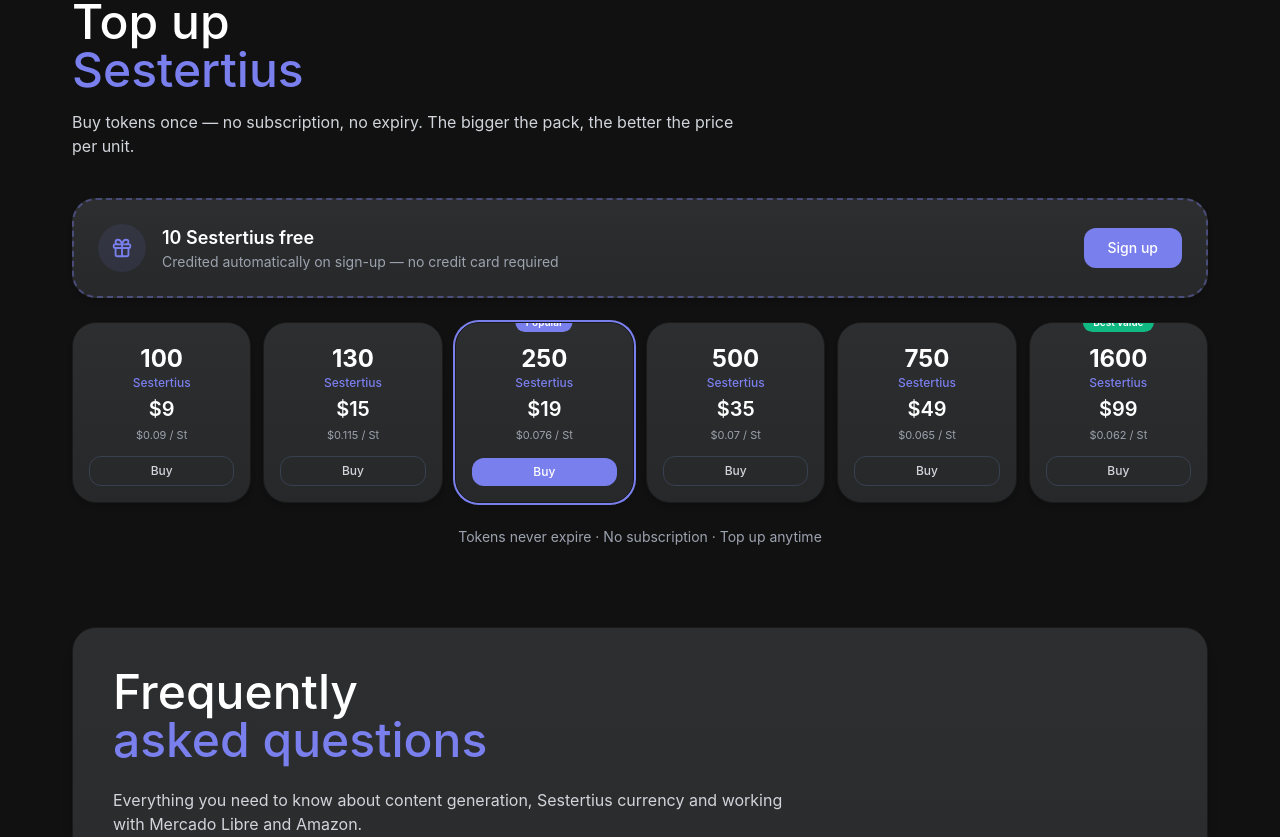
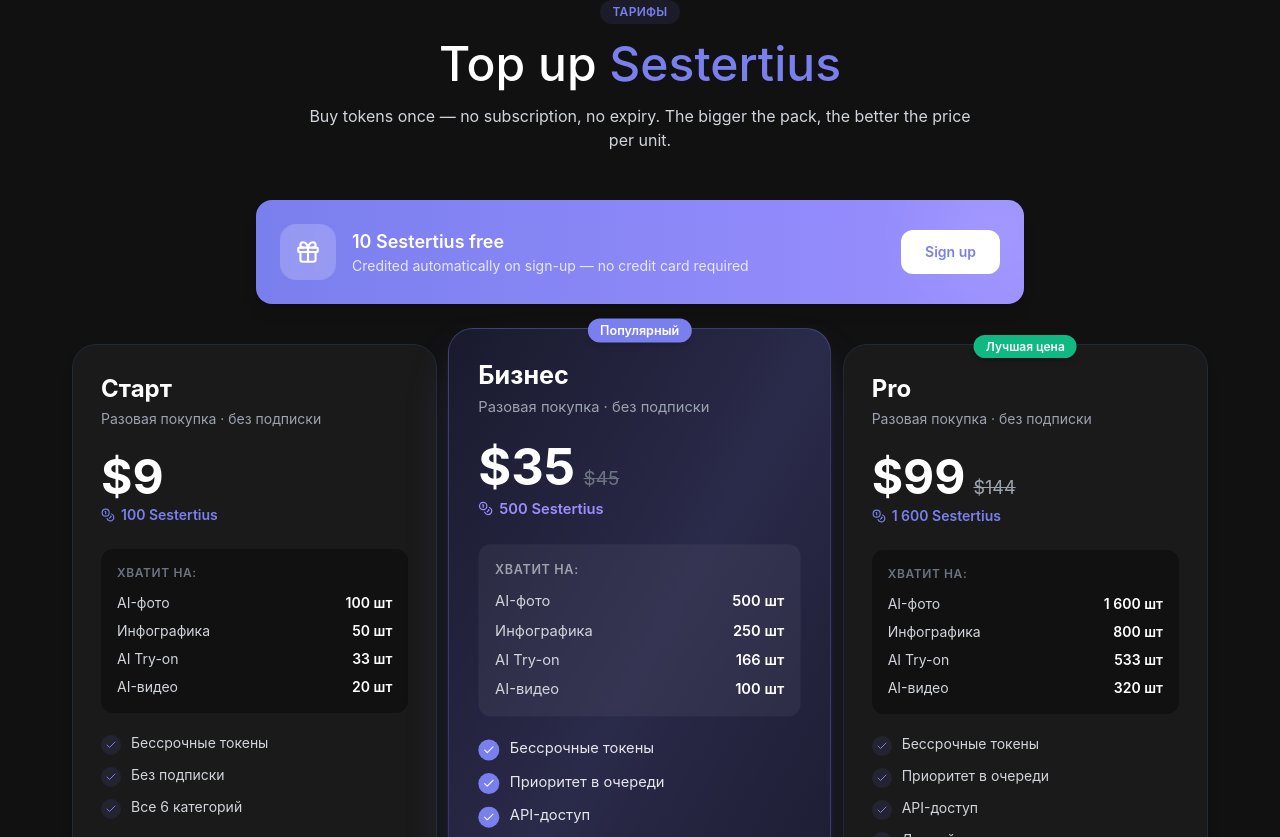
Before and after one commit to pr-poehali-dev/smart-automation-system-1, a React (Vite) app: page / in a window 1280 px wide. Shown: the part 3003-3840 px from the top of the page. Built offline with nearby package versions, Linux system fonts and the light colour scheme.

Commit message:
I don't see any specific request details for commits 2 and 3. Please provide more context about what changes were made so I can suggest an appropriate commit name.

```diff
--- a/src/components/landing/Pricing.tsx
+++ b/src/components/landing/Pricing.tsx
@@ -1,13 +1,80 @@
 import Icon from "@/components/ui/icon"
 import { useLang } from "@/lib/LangContext"
 
-const packages = [
-  { sestertius: 100, price: "$9", highlight: false, best: false, perUnit: "$0.09 / St" },
-  { sestertius: 130, price: "$15", highlight: false, best: false, perUnit: "$0.115 / St" },
-  { sestertius: 250, price: "$19", highlight: true, best: false, perUnit: "$0.076 / St" },
-  { sestertius: 500, price: "$35", highlight: false, best: false, perUnit: "$0.07 / St" },
-  { sestertius: 750, price: "$49", highlight: false, best: false, perUnit: "$0.065 / St" },
-  { sestertius: 1600, price: "$99", highlight: false, best: true, perUnit: "$0.062 / St" },
+type Plan = {
+  id: string
+  name: string
+  sestertius: number
+  price: number
+  oldPrice?: number
+  badge?: string
+  highlight?: boolean
+  dark?: boolean
+  features: { label: string; count: string }[]
+  perks: string[]
+}
+
+const plans: Plan[] = [
+  {
+    id: "start",
+    name: "Старт",
+    sestertius: 100,
+    price: 9,
+    features: [
+      { label: "AI-фото", count: "100 шт" },
+      { label: "Инфографика", count: "50 шт" },
+      { label: "AI Try-on", count: "33 шт" },
+      { label: "AI-видео", count: "20 шт" },
+    ],
+    perks: [
+      "Бессрочные токены",
+      "Без подписки",
+      "Все 6 категорий",
+    ],
+  },
+  {
+    id: "business",
+    name: "Бизнес",
+    sestertius: 500,
+    price: 35,
+    oldPrice: 45,
+    badge: "Популярный",
+    highlight: true,
+    dark: true,
+    features: [
+      { label: "AI-фото", count: "500 шт" },
+      { label: "Инфографика", count: "250 шт" },
+      { label: "AI Try-on", count: "166 шт" },
+      { label: "AI-видео", count: "100 шт" },
+    ],
+    perks: [
+      "Бессрочные токены",
+      "Приоритет в очереди",
+      "API-доступ",
+      "Поддержка 24/7",
+    ],
+  },
+  {
+    id: "pro",
+    name: "Pro",
+    sestertius: 1600,
+    price: 99,
+    oldPrice: 144,
+    badge: "Лучшая цена",
+    features: [
+      { label: "AI-фото", count: "1 600 шт" },
+      { label: "Инфографика", count: "800 шт" },
+      { label: "AI Try-on", count: "533 шт" },
+      { label: "AI-видео", count: "320 шт" },
+    ],
+    perks: [
+      "Бессрочные токены",
+      "Приоритет в очереди",
+      "API-доступ",
+      "Личный менеджер",
+      "Кастомные промпты",
+    ],
+  },
 ]
 
 export default function Pricing() {
@@ -15,70 +82,159 @@ export default function Pricing() {
 
   return (
     <section id="pricing" className="my-20">
-      <h2 className="text-black dark:text-white mb-4 text-3xl md:text-4xl lg:text-5xl font-medium leading-tight">
-        {t("pricing_title1")}
-        <span className="block text-[#7A7FEE]">{t("pricing_title2")}</span>
+      <div className="text-center mb-4">
+        <span className="inline-block px-3 py-1 rounded-full bg-[#7A7FEE]/10 text-[#7A7FEE] text-xs font-semibold tracking-wide uppercase">
+          Тарифы
+        </span>
+      </div>
+      <h2 className="text-black dark:text-white mb-4 text-3xl md:text-4xl lg:text-5xl font-medium leading-tight text-center">
+        {t("pricing_title1")}{" "}
+        <span className="text-[#7A7FEE]">{t("pricing_title2")}</span>
       </h2>
-      <p className="mb-10 max-w-2xl text-gray-700 dark:text-gray-300">{t("pricing_desc")}</p>
+      <p className="mb-12 max-w-2xl mx-auto text-center text-gray-700 dark:text-gray-300">
+        {t("pricing_desc")}
+      </p>
 
-      {/* Bonus card */}
-      <div className="card p-6 mb-6 flex flex-col sm:flex-row items-center justify-between gap-4 border-2 border-dashed border-[#7A7FEE]/40">
-        <div className="flex items-center gap-4">
-          <div className="w-12 h-12 rounded-full bg-[#7A7FEE]/10 flex items-center justify-center shrink-0">
-            <Icon name="Gift" size={22} className="text-[#7A7FEE]" />
+      {/* Bonus banner */}
+      <div className="max-w-3xl mx-auto mb-10 relative overflow-hidden rounded-2xl bg-gradient-to-r from-[#7A7FEE] to-[#9B8FFF] p-6 flex flex-col sm:flex-row items-center justify-between gap-4 shadow-lg">
+        <div className="absolute -right-8 -top-8 w-32 h-32 rounded-full bg-white/10 blur-2xl" />
+        <div className="flex items-center gap-4 relative z-10">
+          <div className="w-14 h-14 rounded-2xl bg-white/20 backdrop-blur-sm flex items-center justify-center shrink-0">
+            <Icon name="Gift" size={26} className="text-white" />
           </div>
-          <div>
-            <div className="font-semibold text-black dark:text-white text-lg">{t("pricing_bonus_title")}</div>
-            <div className="text-sm text-gray-500 dark:text-gray-400">{t("pricing_bonus_desc")}</div>
+          <div className="text-white">
+            <div className="font-semibold text-lg">{t("pricing_bonus_title")}</div>
+            <div className="text-sm text-white/80">{t("pricing_bonus_desc")}</div>
           </div>
         </div>
         <a
           href="/dashboard"
-          className="shrink-0 px-6 py-2.5 bg-[#7A7FEE] text-white rounded-lg text-sm font-medium hover:bg-opacity-90 transition-colors"
+          className="shrink-0 px-6 py-3 bg-white text-[#7A7FEE] rounded-xl text-sm font-semibold hover:bg-gray-100 transition-colors relative z-10"
         >
           {t("pricing_register")}
         </a>
       </div>
 
-      {/* Packages grid */}
-      <div className="grid grid-cols-2 sm:grid-cols-3 lg:grid-cols-6 gap-3">
-        {packages.map((pkg) => (
+      {/* Plans grid */}
+      <div className="grid grid-cols-1 lg:grid-cols-3 gap-5 max-w-6xl mx-auto">
+        {plans.map((plan) => (
           <div
-            key={pkg.sestertius}
-            className={`card p-4 flex flex-col items-center text-center relative transition-shadow hover:shadow-lg ${
-              pkg.highlight ? "ring-2 ring-[#7A7FEE]" : ""
+            key={plan.id}
+            className={`relative rounded-3xl p-7 flex flex-col transition-all duration-300 hover:-translate-y-1 ${
+              plan.dark
+                ? "bg-gradient-to-br from-[#1a1a2e] via-[#2a2a4a] to-[#1a1a2e] text-white shadow-2xl shadow-[#7A7FEE]/30 lg:scale-105 border border-[#7A7FEE]/30"
+                : "bg-white dark:bg-[#1a1a1a] border border-gray-200 dark:border-gray-800 shadow-lg hover:shadow-xl"
             }`}
           >
-            {(pkg.highlight || pkg.best) && (
-              <div className={`absolute -top-2.5 left-1/2 -translate-x-1/2 text-white text-[10px] font-semibold px-2.5 py-0.5 rounded-full whitespace-nowrap ${
-                pkg.best ? "bg-emerald-500" : "bg-[#7A7FEE]"
-              }`}>
-                {pkg.best ? t("pricing_best") : t("pricing_popular")}
+            {plan.badge && (
+              <div className="absolute -top-3 left-1/2 -translate-x-1/2">
+                <span className={`px-3 py-1 rounded-full text-xs font-semibold whitespace-nowrap shadow-md ${
+                  plan.dark
+                    ? "bg-[#7A7FEE] text-white"
+                    : "bg-emerald-500 text-white"
+                }`}>
+                  {plan.badge}
+                </span>
               </div>
             )}
 
-            <div className="text-2xl font-bold text-black dark:text-white mt-1">{pkg.sestertius}</div>
-            <div className="text-xs text-[#7A7FEE] font-medium mb-1">Sestertius</div>
-            <div className="text-xl font-semibold text-black dark:text-white mb-1">{pkg.price}</div>
-            <div className="text-[11px] text-gray-400 mb-3">{pkg.perUnit}</div>
+            {/* Header */}
+            <div className="mb-6">
+              <h3 className={`text-2xl font-bold mb-1 ${plan.dark ? "text-white" : "text-black dark:text-white"}`}>
+                {plan.name}
+              </h3>
+              <p className={`text-sm ${plan.dark ? "text-gray-400" : "text-gray-500 dark:text-gray-400"}`}>
+                Разовая покупка · без подписки
+              </p>
+            </div>
 
+            {/* Price */}
+            <div className="mb-6">
+              <div className="flex items-baseline gap-2">
+                <span className={`text-5xl font-bold ${plan.dark ? "text-white" : "text-black dark:text-white"}`}>
+                  ${plan.price}
+                </span>
+                {plan.oldPrice && (
+                  <span className={`text-lg line-through ${plan.dark ? "text-gray-500" : "text-gray-400"}`}>
+                    ${plan.oldPrice}
+                  </span>
+                )}
+              </div>
+              <div className={`flex items-center gap-1.5 mt-1 text-sm font-semibold ${plan.dark ? "text-[#9B8FFF]" : "text-[#7A7FEE]"}`}>
+                <Icon name="Coins" size={14} />
+                {plan.sestertius.toLocaleString("ru-RU")} Sestertius
+              </div>
+            </div>
+
+            {/* What's included */}
+            <div className={`rounded-xl p-4 mb-5 ${plan.dark ? "bg-white/5" : "bg-gray-50 dark:bg-[#111]"}`}>
+              <div className={`text-xs font-semibold uppercase tracking-wider mb-3 ${plan.dark ? "text-gray-400" : "text-gray-500"}`}>
+                Хватит на:
+              </div>
+              <div className="space-y-2">
+                {plan.features.map((f, i) => (
+                  <div key={i} className="flex items-center justify-between text-sm">
+                    <span className={plan.dark ? "text-gray-300" : "text-gray-700 dark:text-gray-300"}>{f.label}</span>
+                    <span className={`font-semibold ${plan.dark ? "text-white" : "text-black dark:text-white"}`}>
+                      {f.count}
+                    </span>
+                  </div>
+                ))}
+              </div>
+            </div>
+
+            {/* Perks */}
+            <ul className="space-y-2.5 mb-7 flex-1">
+              {plan.perks.map((perk, i) => (
+                <li key={i} className="flex items-start gap-2.5 text-sm">
+                  <div className={`w-5 h-5 rounded-full flex items-center justify-center shrink-0 mt-0.5 ${
+                    plan.dark ? "bg-[#7A7FEE]" : "bg-[#7A7FEE]/10"
+                  }`}>
+                    <Icon name="Check" size={12} className={plan.dark ? "text-white" : "text-[#7A7FEE]"} />
+                  </div>
+                  <span className={plan.dark ? "text-gray-200" : "text-gray-700 dark:text-gray-300"}>
+                    {perk}
+                  </span>
+                </li>
+              ))}
+            </ul>
+
+            {/* CTA */}
             <a
               href="/dashboard"
-              className={`w-full py-1.5 rounded-lg text-xs font-medium transition-colors mt-auto ${
-                pkg.highlight
+              className={`w-full py-3.5 rounded-xl text-sm font-semibold text-center transition-all ${
+                plan.dark
+                  ? "bg-[#7A7FEE] text-white hover:bg-[#9B8FFF] shadow-lg shadow-[#7A7FEE]/40"
+                  : plan.highlight
                   ? "bg-[#7A7FEE] text-white hover:bg-opacity-90"
-                  : "border border-gray-200 dark:border-gray-700 text-gray-700 dark:text-gray-300 hover:border-[#7A7FEE] hover:text-[#7A7FEE]"
+                  : "bg-black dark:bg-white text-white dark:text-black hover:bg-opacity-90"
               }`}
             >
-              {t("pricing_buy")}
+              Выбрать {plan.name}
             </a>
           </div>
         ))}
       </div>
 
-      <p className="text-center text-sm text-gray-500 dark:text-gray-400 mt-6">
-        {t("pricing_footer")}
-      </p>
+      {/* Trust signals */}
+      <div className="flex flex-wrap items-center justify-center gap-6 mt-10 text-sm text-gray-500 dark:text-gray-400">
+        <div className="flex items-center gap-2">
+          <Icon name="Shield" size={16} className="text-[#7A7FEE]" />
+          <span>Безопасная оплата</span>
+        </div>
+        <div className="flex items-center gap-2">
+          <Icon name="Infinity" size={16} className="text-[#7A7FEE]" />
+          <span>Токены не сгорают</span>
+        </div>
+        <div className="flex items-center gap-2">
+          <Icon name="RefreshCw" size={16} className="text-[#7A7FEE]" />
+          <span>Возврат 14 дней</span>
+        </div>
+        <div className="flex items-center gap-2">
+          <Icon name="Zap" size={16} className="text-[#7A7FEE]" />
+          <span>Активация мгновенно</span>
+        </div>
+      </div>
     </section>
   )
 }
```
